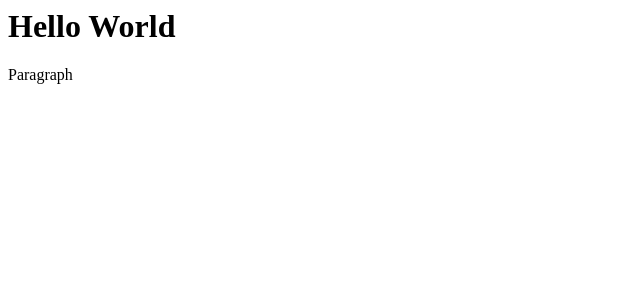
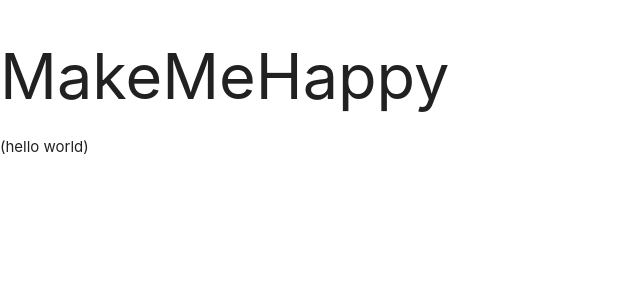
Before and after one commit to WilliamDann/hack2018, a Python web app: template CodeDay/templates/home.html in a window 1280 px wide. Shown: the top 300 px of the page, without its empty margins (0-640 px from the left). Run offline with Jinja, Linux system fonts and the light colour scheme; the template is opened without the code that fills it, so the values that code supplies are empty.

Commit message:
Move static to templates folder

```diff
--- a/CodeDay/templates/home.html
+++ b/CodeDay/templates/home.html
@@ -1,5 +1,16 @@
+<!DOCTYPE html>
 <html>
-    <h1>Hello World</h1>
-    <p>Paragraph</p>
+
+<head>
+    <link rel="stylesheet" href="css/materialize.css">
+    <title>MakeMeHappy</title>
+</head>
+
+<body>
+    <h1>MakeMeHappy</h1>
+    (hello world)
+    <a href="!#" class="waves-effect waves-light"></a>
+    <script src="js/materialize.js"></script>
+</body>
 
 </html>
```
Also changed, not shown: static/index.html (deleted, +0 -15 lines), CodeDay/templates/css/materialize.css (renamed from static/css/materialize.css), CodeDay/templates/css/materialize.min.css (renamed from static/css/materialize.min.css), CodeDay/templates/js/materialize.js (renamed from static/js/materialize.js), CodeDay/templates/js/materialize.min.js (renamed from static/js/materialize.min.js).
